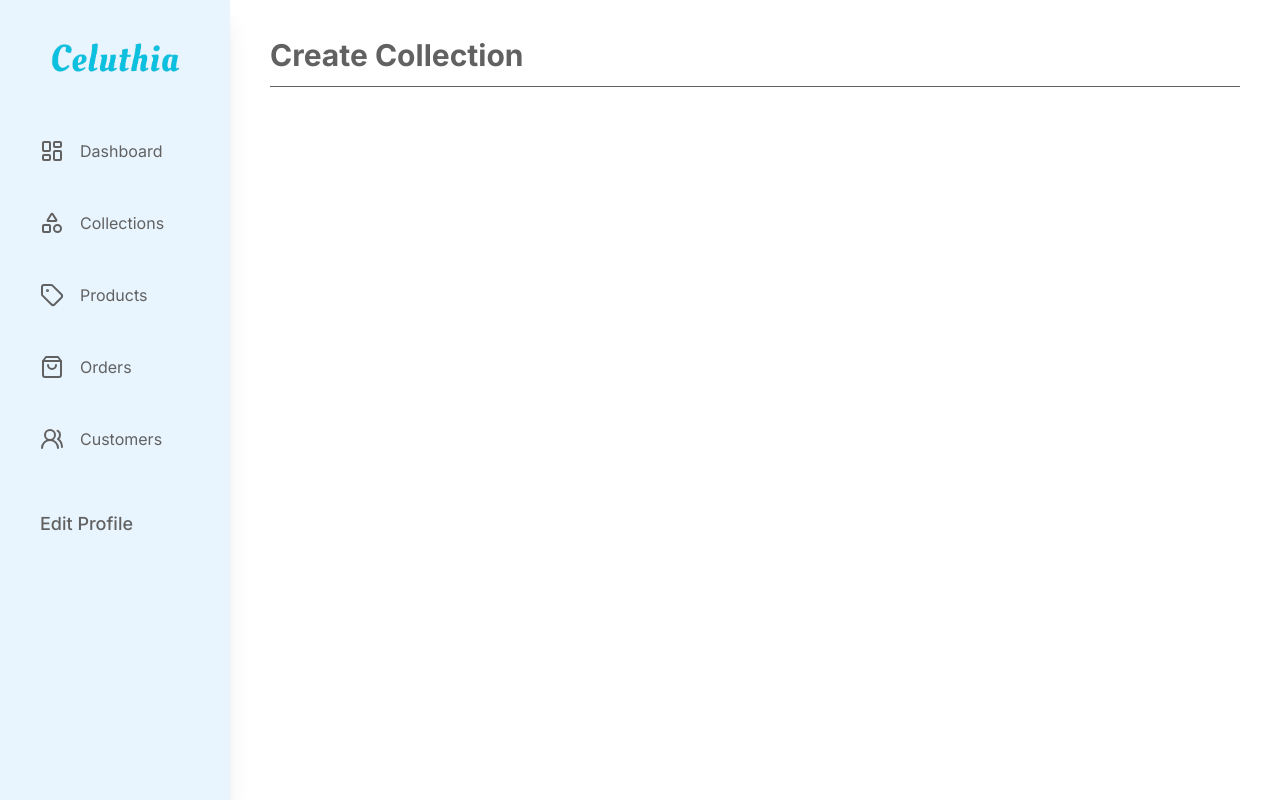
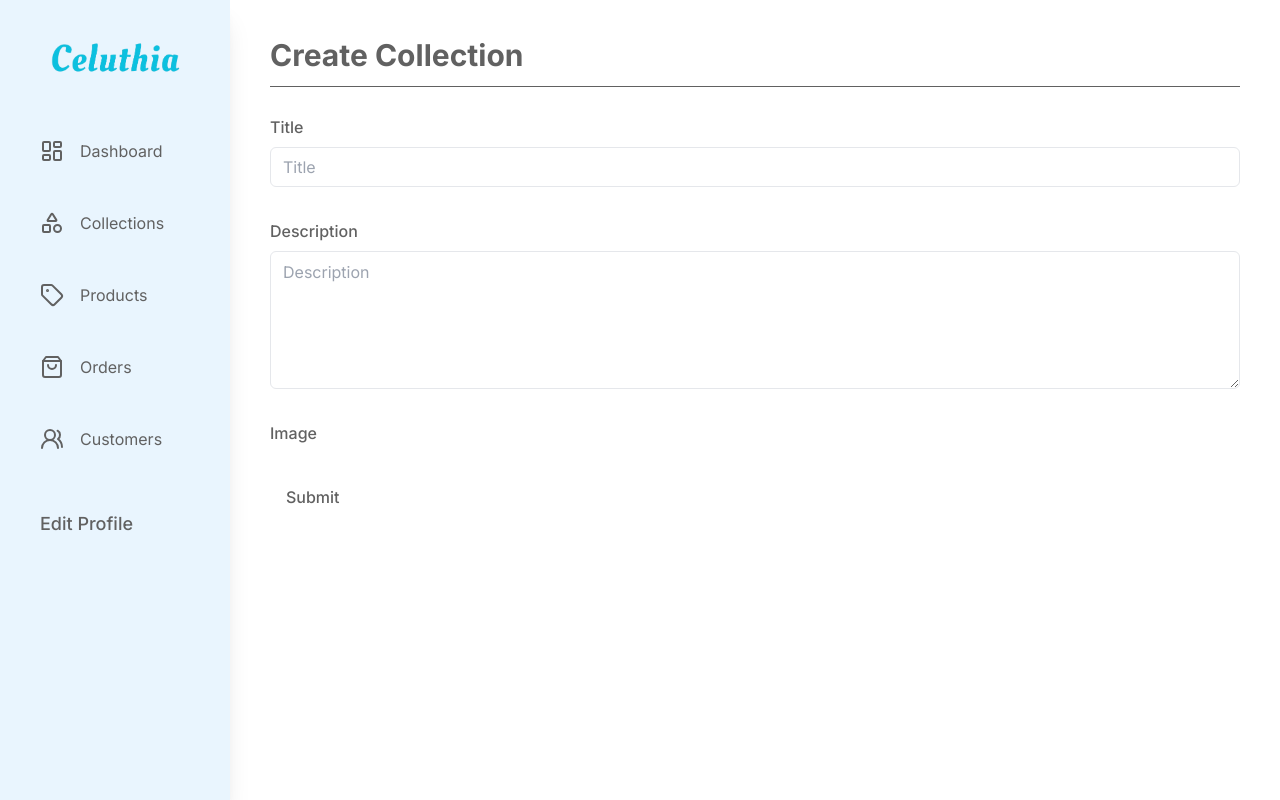
Before and after one commit to dezuF/celuthia-admin, a Next.js app: page /collections/new in a window 1280 px wide. Built offline with nearby package versions, Linux system fonts and the light colour scheme.

Commit message:
feat: add input and textarea components from ShadCN, install next-cloudinary, create custom ui ImageUpload.tsx

```diff
--- a/components/collections/CollectionForm.tsx
+++ b/components/collections/CollectionForm.tsx
@@ -1,12 +1,92 @@
-import { Separator } from "../ui/separator"
+"use client";
+
+import { zodResolver } from "@hookform/resolvers/zod";
+import { useForm } from "react-hook-form";
+import { z } from "zod";
+
+import { Separator } from "../ui/separator";
+import { Button } from "@/components/ui/button";
+import {
+  Form,
+  FormControl,
+  FormDescription,
+  FormField,
+  FormItem,
+  FormLabel,
+  FormMessage,
+} from "@/components/ui/form";
+import { Input } from "@/components/ui/input";
+import { Textarea } from "../ui/textarea";
+
+const formSchema = z.object({
+  title: z.string().min(2).max(20),
+  description: z.string().min(2).max(500).trim(),
+  image: z.string(),
+});
 
 const CollectionForm = () => {
+  const form = useForm<z.infer<typeof formSchema>>({
+    resolver: zodResolver(formSchema),
+    defaultValues: {
+      title: "",
+      description: "",
+      image: "",
+    },
+  });
+
+  const onSubmit = async (values: z.infer<typeof formSchema>) => {
+    console.log(values);
+  };
+
   return (
     <div className="p-10">
-        <p className="text-heading2-bold">Create Collection</p>
-        <Separator className="bg-grey-1 mt-4 mb-7" />
+      <p className="text-heading2-bold">Create Collection</p>
+      <Separator className="bg-grey-1 mt-4 mb-7" />
+      <Form {...form}>
+        <form onSubmit={form.handleSubmit(onSubmit)} className="space-y-8">
+        <FormField
+            control={form.control}
+            name="title"
+            render={({ field }) => (
+              <FormItem>
+                <FormLabel>Title</FormLabel>
+                <FormControl>
+                  <Input placeholder="Title" {...field} />
+                </FormControl>
+                <FormMessage />
+              </FormItem>
+            )}
+          />
+          <FormField
+            control={form.control}
+            name="description"
+            render={({ field }) => (
+              <FormItem>
+                <FormLabel>Description</FormLabel>
+                <FormControl>
+                  <Textarea placeholder="Description" {...field} rows={5} />
+                </FormControl>
+                <FormMessage />
+              </FormItem>
+            )}
+          />
+          <FormField
+            control={form.control}
+            name="image"
+            render={({ field }) => (
+              <FormItem>
+                <FormLabel>Image</FormLabel>
+                <FormControl>
+                </FormControl>
+                <FormMessage />
+              </FormItem>
+            )}
+          />
+          <Button type="submit">Submit</Button>
+        </form>
+      </Form>
     </div>
-  )
-}
+  );
+};
 
-export default CollectionForm
+export default CollectionForm;
--- /dev/null
+++ b/components/ui/input.tsx
@@ -0,0 +1,22 @@
+import * as React from "react"
+
+import { cn } from "@/lib/utils"
+
+const Input = React.forwardRef<HTMLInputElement, React.ComponentProps<"input">>(
+  ({ className, type, ...props }, ref) => {
+    return (
+      <input
+        type={type}
+        className={cn(
+          "flex h-10 w-full rounded-md border border-input bg-background px-3 py-2 text-base ring-offset-background file:border-0 file:bg-transparent file:text-sm file:font-medium file:text-foreground placeholder:text-muted-foreground focus-visible:outline-none focus-visible:ring-2 focus-visible:ring-ring focus-visible:ring-offset-2 disabled:cursor-not-allowed disabled:opacity-50 md:text-sm",
+          className
+        )}
+        ref={ref}
+        {...props}
+      />
+    )
+  }
+)
+Input.displayName = "Input"
+
+export { Input }
--- /dev/null
+++ b/components/ui/textarea.tsx
@@ -0,0 +1,22 @@
+import * as React from "react"
+
+import { cn } from "@/lib/utils"
+
+const Textarea = React.forwardRef<
+  HTMLTextAreaElement,
+  React.ComponentProps<"textarea">
+>(({ className, ...props }, ref) => {
+  return (
+    <textarea
+      className={cn(
+        "flex min-h-[80px] w-full rounded-md border border-input bg-background px-3 py-2 text-base ring-offset-background placeholder:text-muted-foreground focus-visible:outline-none focus-visible:ring-2 focus-visible:ring-ring focus-visible:ring-offset-2 disabled:cursor-not-allowed disabled:opacity-50 md:text-sm",
+        className
+      )}
+      ref={ref}
+      {...props}
+    />
+  )
+})
+Textarea.displayName = "Textarea"
+
+export { Textarea }
--- a/package.json
+++ b/package.json
@@ -22,6 +22,7 @@
     "lru-cache": "^11.0.2",
     "lucide-react": "^0.460.0",
     "next": "15.0.3",
+    "next-cloudinary": "^6.16.0",
     "react": "19.0.0-rc-66855b96-20241106",
     "react-dom": "19.0.0-rc-66855b96-20241106",
     "react-hook-form": "^7.53.2",
```
Also changed, not shown: components/custom ui/ImageUpload.tsx (added), 1 other file (tests, documents, lock files or other folders).
